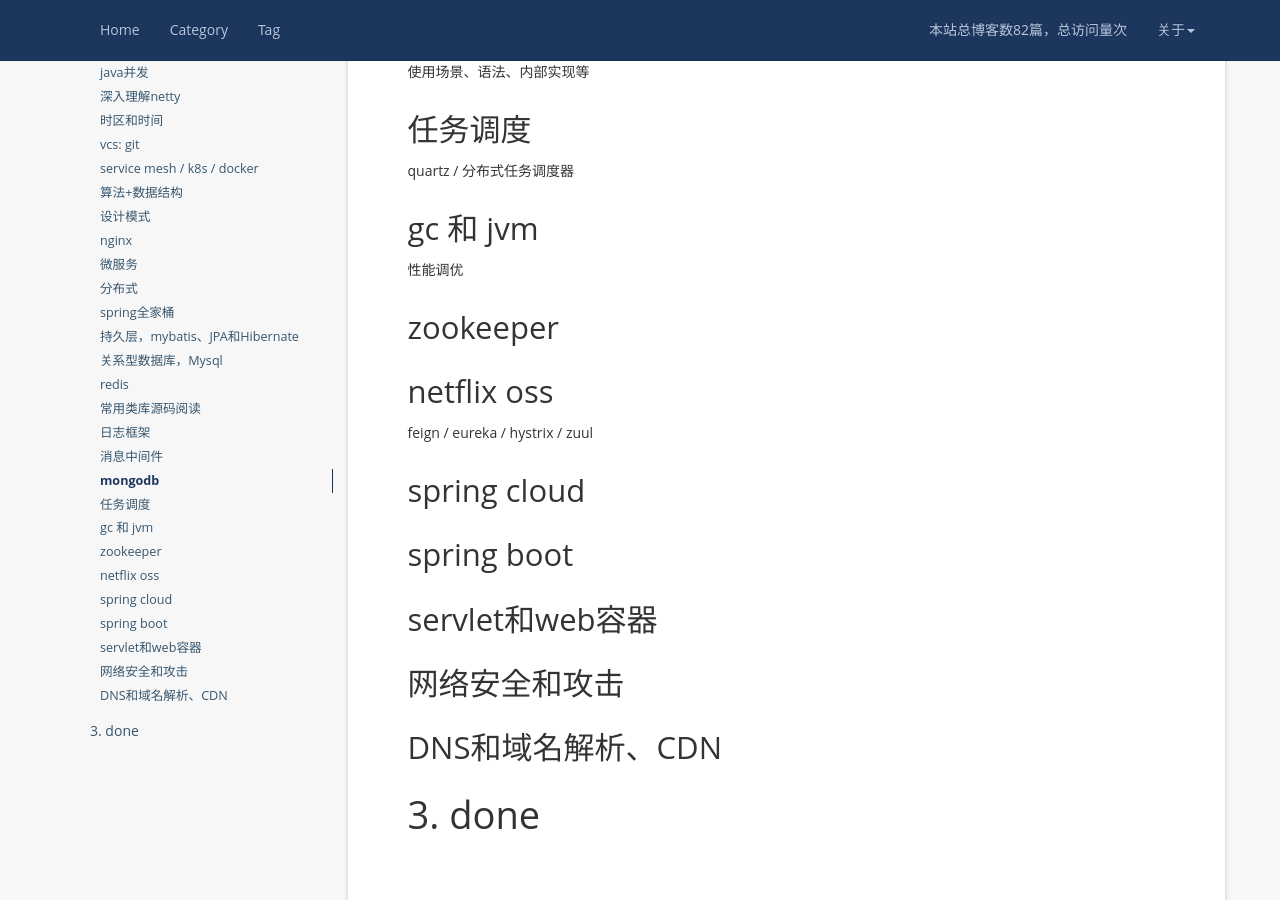
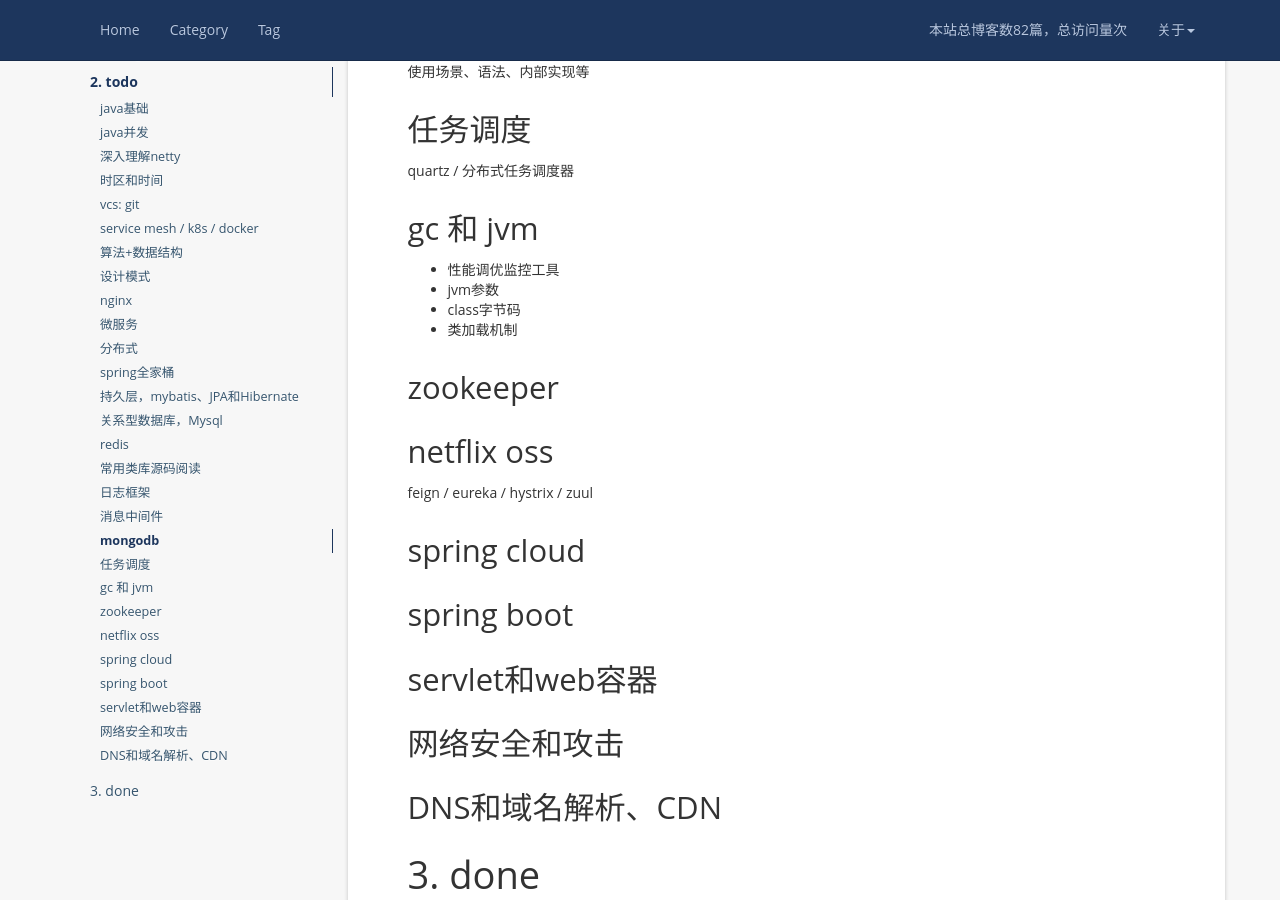
Before and after one commit to zhangfb95/zhangfb95.github.io.bak, a Jekyll site: the page built from plan.md, in a window 1280 px wide and 900 px high, scrolled down 2557 px. Built offline with Jekyll 4.4.1, drawn with Linux system fonts in a browser that asks for light colours; nearby versions of some CDN libraries; a script that is not in the unit is left out; comment, search, counter and statistics services are not loaded.

Commit message:
增加jvm图谱

```diff
--- a/plan.md
+++ b/plan.md
@@ -103,7 +103,10 @@
 
 ## gc 和 jvm
 
-性能调优
++ 性能调优监控工具
++ jvm参数
++ class字节码
++ 类加载机制
 
 ## zookeeper
 
```
